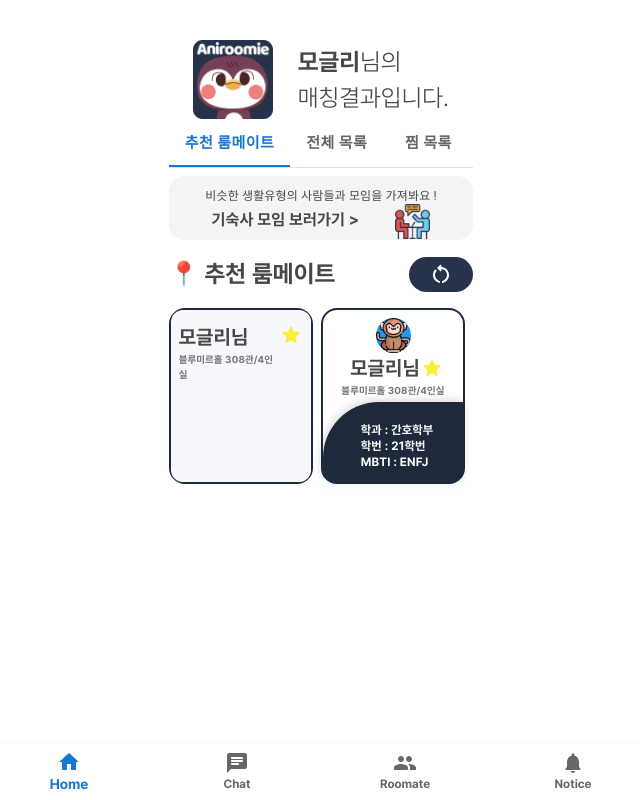
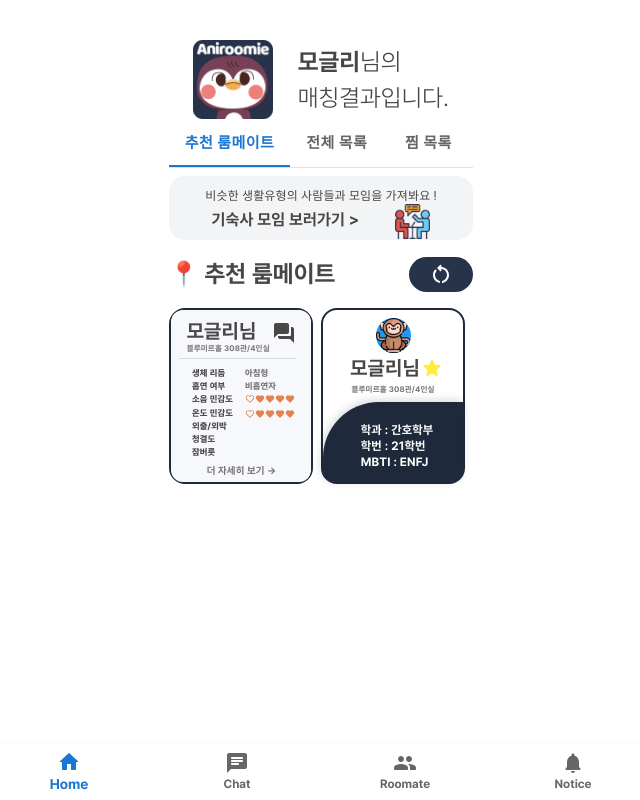
Before and after one commit to causyj/Roomate-FE, a React (Create React App) app: page /roommatelist in a window 1280 px wide. Both pictures are taken after a click on the element 559 px from the left and 396 px from the top of the page. Shown: the whole page, without its empty margins (319-959 px from the left). Built offline with nearby package versions, Linux system fonts and the light colour scheme; what tailwindest would draw is missing.

Commit message:
Update RoomateCard2.tsx: make back of card

```diff
--- a/src/pages/roommatelist/components/RoommateCard2.tsx
+++ b/src/pages/roommatelist/components/RoommateCard2.tsx
@@ -3,7 +3,11 @@ import Avatar from '@mui/material/Avatar';
 import Stack from '@mui/material/Stack';
 import { blue, yellow } from "@mui/material/colors";
 import Star from '@mui/icons-material/StarRounded';
-import Chat from '@mui/icons-material/StarRounded';
+import Chat from '@mui/icons-material/ForumRounded';
+import FavoriteOutlined from "@mui/icons-material/FavoriteOutlined"
+import FavoriteBorder from "@mui/icons-material/FavoriteBorder"
+import { Link } from "react-router-dom";
+import { Divider } from "@mui/material";
 interface RoomateCardProps {
     disableFlip?: boolean
 }
@@ -22,7 +26,7 @@ const FrontDetail = () => {
         <Star sx={{color : yellow[500]}} />
         </div>
     </div>
-    <div className="font-['700'] text-primary-gray text-xxs">블루미르홀 308관/4인실</div>
+    <div className="font-['700'] text-primary-gray text-3xs">블루미르홀 308관/4인실</div>
         </div>
     )
 }
@@ -54,26 +58,54 @@ const CardFront = ({isFrontView} : CardFrontBackProps) => {
     </section>
     )
 }
+const TypeAtAGlance = () =>{
+    return (
+      <div className="flex flex-col py-1">
+          <div className="flex flex-row justify-center mt-1">
+            <div className="flex flex-col font-['800'] text-2xs ml-3 mr-3 mb-2">
+                <div>생체 리듬</div>
+                <div>흡연 여부</div>
+                <div >소음 민감도</div>
+                <div>온도 민감도</div>
+                <div >외출/외박</div>
+                <div >청결도</div>
+                <div>잠버릇</div>
+            </div>
+            <div className="flex flex-col  font-['800'] text-primary-gray text-2xs">
+                <div className="">아침형</div>
+                <div className="">비흡연자</div>
+                <div className=" text-primary-orange flex-col">
+                    <div className="flex flex-row mt-[-6px] mb-[-9px]">
+                    <FavoriteBorder sx={{width:'10px'}}/><FavoriteOutlined sx={{width:'10px'}}/><FavoriteOutlined sx={{width:'10px'}}/><FavoriteOutlined sx={{width:'10px'}}/><FavoriteOutlined sx={{width:'10px'}}/>
+                    </div>
+                    <div className="flex flex-row ">
+                    <FavoriteBorder sx={{width:'10px'}}/><FavoriteOutlined sx={{width:'10px'}}/><FavoriteOutlined sx={{width:'10px'}}/><FavoriteOutlined sx={{width:'10px'}}/><FavoriteOutlined sx={{width:'10px'}}/>
+                    </div>
+                </div>
+
+            </div>
+        </div>
+        <Link to={'/typeresult'} className="font-['700'] text-xxs ml-2 text-primary-gray flex justify-center mt-[-4px]">더 자세히 보기 →</Link>
+      </div>
+    )
+}
 const CardBack = ({isFrontView} : CardFrontBackProps) => {
     return (
         <section
-        className={`group absolute inset-0 z-0 flex h-full w-full flex-col items-start justify-between rounded-xl bg-[#F7F8FB] px-2 py-3 transition duration-300 ease-in-out ${
+        className={`group absolute inset-0 z-0 flex h-full w-full flex-col items-start justify-between rounded-xl bg-[#F7F8FB] px-2 py-1.5 transition duration-300 ease-in-out ${
             isFrontView === false ? 'opacity-0 rotate-y-180' : 'z-10 opacity-100 rotate-y-0'
         }`}
     >
        <div className="flex flex-col">
             <div className="flex flex-row">
-                <div className="flex flex-col">
-                    <div className="font-['700'] text-bold text-xl">모글리님</div>
-                    <div className="font-['700'] text-primary-gray text-xxs">블루미르홀 308관/4인실</div>
-                </div>
-                <div className="flex flex-row">
-                     <div className="">
-                        <Star sx={{color : yellow[500]}} />
-                    </div>
-
-                </div>
+                    <div className="font-['700'] text-bold text-xl ml-2">모글리님</div>
+                    <Link to={"/chat"} className="mt-1 ml-4">
+                    <Chat />
+                    </Link>
             </div>
+            <div className="font-['700'] text-primary-gray text-3xs ml-2 mt-[-4px] mb-1">블루미르홀 308관/4인실</div>
+            <Divider />
+            <TypeAtAGlance />
         </div>
         </section>
     )
--- a/tailwind.config.js
+++ b/tailwind.config.js
@@ -13,6 +13,7 @@ module.exports = {
             '2xl': '1.5rem',
             'xl' : '1.25rem',
             'xxs': '0.625rem',
+            '2xs' : '0.55rem',
             '3xs': '0.5rem',
             '5xs': '0.1rem',
         },
```
